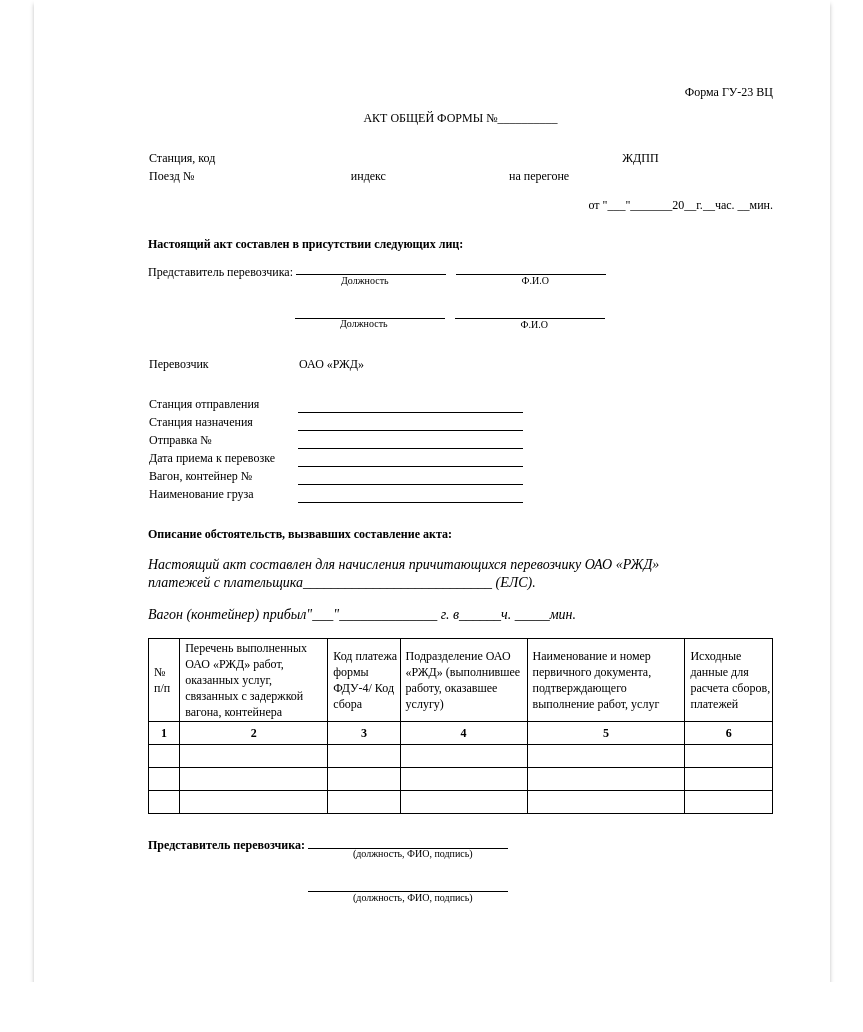
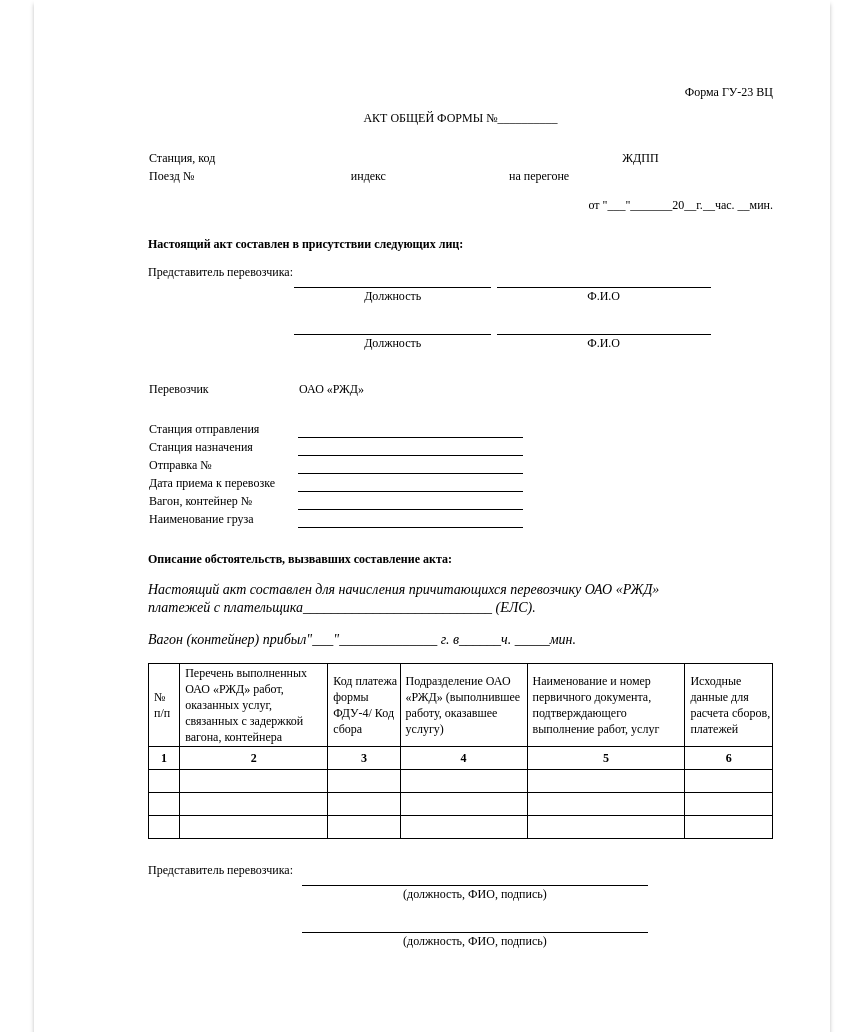
Before and after one commit to Svetlana-K-design/act, a website: page source/index.html in a window 1280 px wide. Shown: the whole page, without its empty margins (208-1071 px from the left). Before the commit the page ends 982 px from the top, so only its background shows below. Drawn offline with Linux system fonts and the light colour scheme.

Commit message:
исправила таблицы с ФИО

```diff
--- a/gulpfile.js
+++ b/gulpfile.js
@@ -54,6 +54,6 @@ exports.default = gulp.series(
 //GhPages
 
 gulp.task('deploy', function() {
-  return gulp.src('./build/**/*')
+  return gulp.src('./source/**/*')
     .pipe(ghPages());
 });
--- a/source/index.html
+++ b/source/index.html
@@ -27,9 +27,29 @@
       <section class="page-main__person-info person-info">
         <h2 class="visually-hidden">Участники</h2>
         <p><b>Настоящий акт составлен в присутствии следующих лиц:</b></p>
-        <p class="person-info__description">Представитель перевозчика:</p>
-        <span class="person-info__text"><sub>Должность</sub> <sub class="person-info__name">Ф.И.О</sub></span>
-        <span class="person-info__text person-info__text--second"><sub>Должность</sub> <sub class="person-info__name">Ф.И.О</sub></span>
+        <table class="person-info__name">
+          <tr>
+            <td rowspan="4" class="person-info__table-title">Представитель перевозчика:</td>
+            <td class="person-info__sell"></td>
+            <td class="person-info__hidden"></td>
+            <td class="person-info__sell person-info__sell--user"></td>
+          </tr>
+          <tr>
+            <td class="person-info__text">Должность</td>
+            <td class="person-info__hidden"></td>
+            <td class="person-info__text person-info__text--user">Ф.И.О</td>
+          </tr>
+          <tr>
+            <td class="person-info__sell"></td>
+            <td class="person-info__hidden"></td>
+            <td class="person-info__sell"></td>
+          </tr>
+          <tr>
+            <td class="person-info__text">Должность</td>
+            <td class="person-info__hidden"></td>
+            <td class="person-info__text">Ф.И.О</td>
+          </tr>
+        </table>
         <table class="person-info__table">
           <tr class="person-info__first-line">
             <td>Перевозчик</td>
@@ -111,9 +131,21 @@
       </section>
     </main>
     <footer class="page-body__page-footer page-footer">
-        <p class="page-footer__description">Представитель перевозчика:</p>
-        <span class="page-footer__text"><sub>(должность, ФИО, подпись)</sub></span>
-        <span class="page-footer__text page-footer__text--second"><sub>(должность, ФИО, подпись)</sub></span>
+      <table class="page-footer__name">
+        <tr>
+          <td rowspan="4" class="page-footer__table-title">Представитель перевозчика:</td>
+          <td class="page-footer__sell"></td>
+        </tr>
+        <tr>
+          <td class="page-footer__text">(должность, ФИО, подпись)</td>
+        </tr>
+        <tr>
+          <td class="page-footer__sell"></td>
+        </tr>
+        <tr>
+          <td class="page-footer__text">(должность, ФИО, подпись)</td>
+        </tr>
+      </table>
     </footer>
   </div>
 </body>
--- a/source/sass/page-footer.scss
+++ b/source/sass/page-footer.scss
@@ -5,35 +5,32 @@
   font-weight: 700;
 }
 
-.page-footer__text {
-  display: inline-block;
-  margin-bottom: 23px;
-  margin-left: 10px;
-  position: relative;
-  padding-left: 35px;
+.page-footer__name {
+  width: 80%;
 
-  &--second {
-    display: block;
-    margin-left: 170px;
-    margin-bottom: 0;
+  td {
+    height: 23px;
+    padding: 0;
   }
 
-  &::before {
-    content: "";
-    display: block;
-    position: absolute;
-    width: 200px;
-    height: 1px;
-    background-color: #000000;
-    bottom: 14px;
-  }
-
-  &::before {
-    left: -10px;
-
+  td:not(.page-footer__text) {
+    border: none;
   }
 }
 
-.person-info__name {
-  padding-left: 130px;
+.page-footer__table-title {
+  width: 20%;
+  vertical-align: top;
 }
+
+.page-footer__sell {
+  width: 45%;
+}
+
+.page-footer__text {
+  width: 45%;
+  text-align: center;
+  vertical-align: top;
+  border: none;
+  border-top: 1px solid #000000;
+}
--- a/source/sass/person-info.scss
+++ b/source/sass/person-info.scss
@@ -1,45 +1,49 @@
 .person-info__description {
-  display: inline-block;
   vertical-align: super;
   margin: 0;
 }
 
-.person-info__text {
-  display: inline-block;
-  margin-bottom: 23px;
-  margin-left: 10px;
-  position: relative;
-  padding-left: 35px;
+.person-info__name {
+  width: 90%;
+  padding: 0;
 
-  &--second {
-    display: block;
-    margin-left: 157px;
-    margin-bottom: 0;
+  td {
+    height: 23px;
+    padding: 0;
   }
 
-  &::before,
-  &::after {
-    content: "";
-    display: block;
-    position: absolute;
-    width: 150px;
-    height: 1px;
-    background-color: #000000;
-    bottom: 14px;
-  }
-
-  &::before {
-    left: -10px;
-
-  }
-
-  &::after {
-    left: 150px;
+  td:not(.person-info__text) {
+    border: none;
   }
 }
 
-.person-info__name {
-  padding-left: 130px;
+.person-info__table-title {
+  width: 26%;
+  vertical-align: top;
+}
+
+.person-info__sell {
+  width: 35%;
+
+  &--user {
+    width: 45%;
+  }
+}
+
+.person-info__text {
+  width: 35%;
+  text-align: center;
+  vertical-align: top;
+  border: none;
+  border-top: 1px solid #000000;
+
+  &--user {
+    width: 45%;
+  }
+}
+
+.person-info__hidden {
+  width: 1%;
 }
 
 .person-info__table {
```
Also changed, not shown: source/css/style.css, 1 other file. Lines whose indentation alone changed are shown as unchanged.
